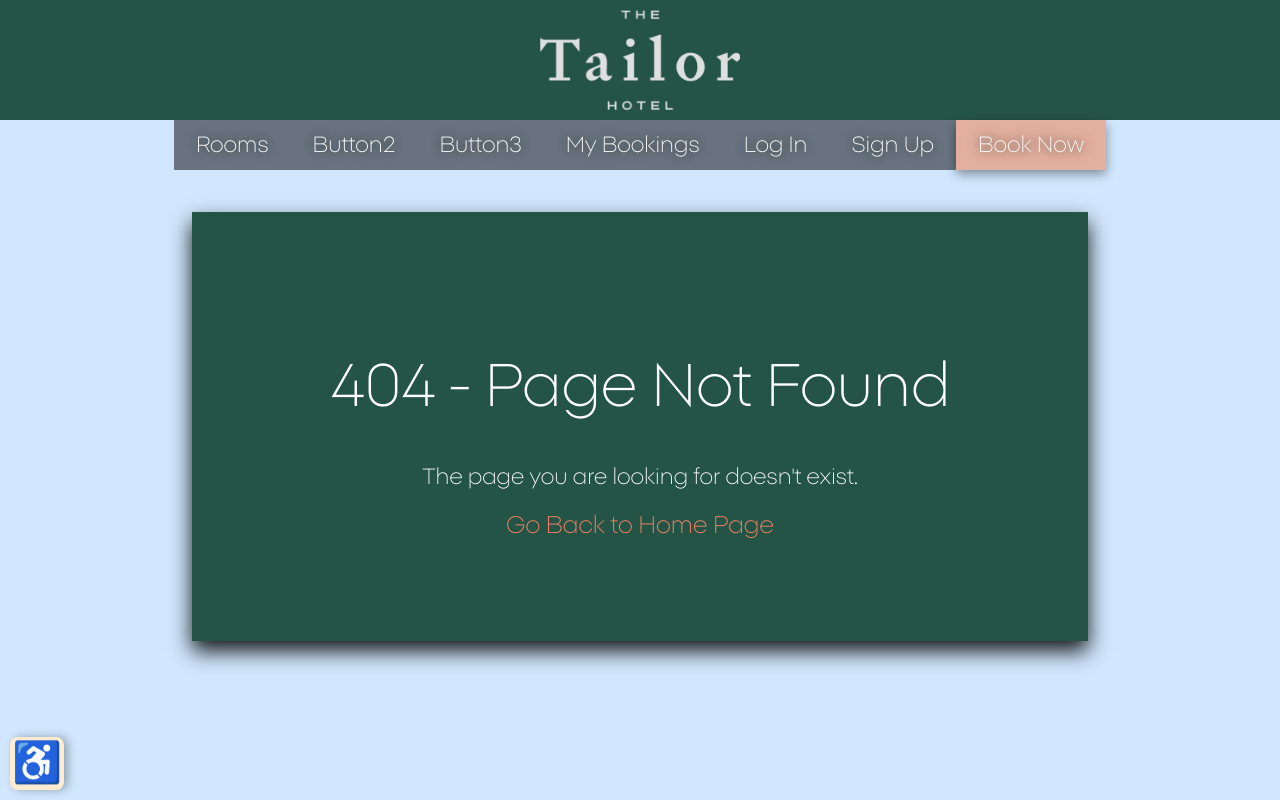
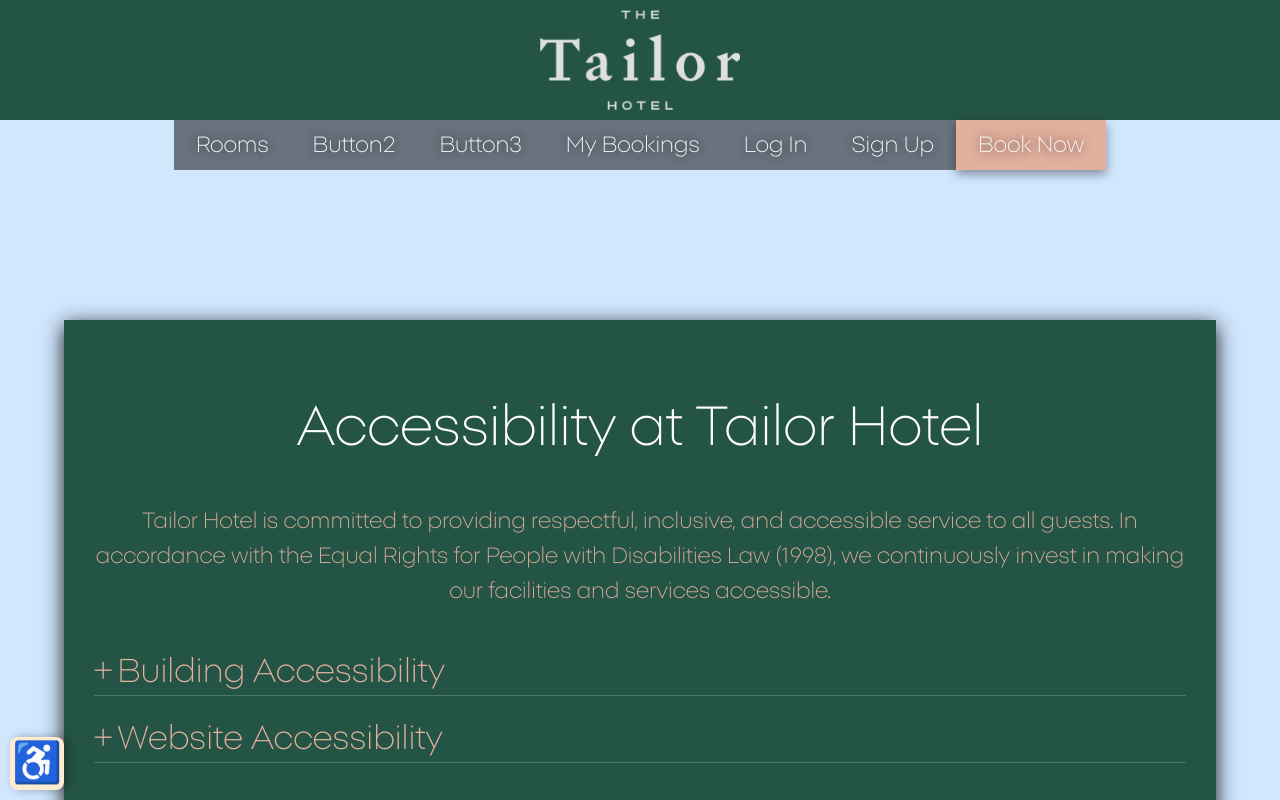
Before and after one commit to TheLordPasta/classicHotel, a React (Create React App) app: page /accessibility in a window 1280 px wide. Shown: the top 800 px of the page. Built offline with nearby package versions, Linux system fonts and the light colour scheme.

Commit message:
added page-sections

```diff
--- a/src/App.tsx
+++ b/src/App.tsx
@@ -13,6 +13,8 @@ import Rooms from "./pages/rooms";
 import "./styles/theme.css";
 import "./App.css";
 import AccessibilityWidget from "./components/accessibilitywidget";
+import TermsAndConditions from "./components/terms-and-conditions";
+import Accessibility from "./components/accessibility";
 
 function App() {
   return (
@@ -25,9 +27,10 @@ function App() {
           <Route path="/homePage" element={<Home />} />
           <Route path="/rooms" element={<Rooms />} />
           <Route path="*" element={<NotFound />} /> {/* Catch-all route */}
+          <Route path="/accessibility" element={<Accessibility />} />
+          <Route path="/terms&conditions" element={<TermsAndConditions />} />
         </Routes>
         <Footer />
-
         <AccessibilityWidget />
       </div>
     </Router>
--- /dev/null
+++ b/src/components/accessibility.tsx
@@ -0,0 +1,71 @@
+import React, { useState } from "react";
+import "../styles/page-section.css";
+
+const accessibilitySections = [
+  {
+    title: "Building Accessibility",
+    content: (
+      <ul>
+        <li>Designated handicapped parking spaces near the entrance</li>
+        <li>Accessible reception desk and service counters</li>
+        <li>Wheelchair-accessible restrooms in the lobby</li>
+        <li>Clear signage for navigation and identification</li>
+        <li>Service animals are welcome throughout the property</li>
+        <li>Staff assistance available for form completion and guidance</li>
+      </ul>
+    ),
+  },
+  {
+    title: "Website Accessibility",
+    content: (
+      <p>
+        Our website is designed to meet WCAG 2.1 AA standards. If you encounter
+        any accessibility issues, please contact us at{" "}
+        <a href="mailto:access@tailorhotel.com">access@tailorhotel.com</a>.
+      </p>
+    ),
+  },
+];
+
+const Accessibility = () => {
+  const [activeIndex, setActiveIndex] = useState<number | null>(null);
+
+  const toggleSection = (index: number) => {
+    setActiveIndex(activeIndex === index ? null : index);
+  };
+
+  return (
+    <section className="page-section">
+      <h1>Accessibility at Tailor Hotel</h1>
+      <p>
+        Tailor Hotel is committed to providing respectful, inclusive, and
+        accessible service to all guests. In accordance with the Equal Rights
+        for People with Disabilities Law (1998), we continuously invest in
+        making our facilities and services accessible.
+      </p>
+
+      <ul className="accordion-list">
+        {accessibilitySections.map((section, index) => {
+          const isActive = activeIndex === index;
+          return (
+            <li key={index} className="accordion-item">
+              <button
+                className={`accordion-title ${isActive ? "active" : ""}`}
+                onClick={() => toggleSection(index)}
+                aria-expanded={isActive}
+              >
+                <span className="accordion-icon">{isActive ? "−" : "+"}</span>
+                {section.title}
+              </button>
+              {isActive && (
+                <div className="accordion-content">{section.content}</div>
+              )}
+            </li>
+          );
+        })}
+      </ul>
+    </section>
+  );
+};
+
+export default Accessibility;
--- a/src/components/footer.tsx
+++ b/src/components/footer.tsx
@@ -1,6 +1,6 @@
 import { FontAwesomeIcon } from "@fortawesome/react-fontawesome";
 import "../styles/footer.css";
-import { faWhatsapp, faFacebook } from "@fortawesome/free-brands-svg-icons";
+import { faLinkedin, faInstagram } from "@fortawesome/free-brands-svg-icons";
 export default function Footer() {
   return (
     <footer className="footer-container">
@@ -15,13 +15,13 @@ export default function Footer() {
             <p>Follow Us</p>
             <span className="social-icon">
               <FontAwesomeIcon
-                icon={faWhatsapp}
-                color="#25d366"
+                icon={faInstagram}
+                color="#d325caff"
               ></FontAwesomeIcon>
             </span>
             <span className="social-icon">
               <FontAwesomeIcon
-                icon={faFacebook}
+                icon={faLinkedin}
                 color="#1877F2"
               ></FontAwesomeIcon>
             </span>
@@ -34,14 +34,14 @@ export default function Footer() {
           <a href="/attractions">Attractions</a>
           <a href="/Media">Media</a>
           <a href="/Sitemap">Sitemap</a>
-          <a href="/Terms&Conditions">Terms and Conditions</a>
+          <a href="/terms&conditions">Terms and Conditions</a>
         </div>
 
         <div className="footer-divider" />
 
         <div className="footer-section right">
           <p>📶 Free WiFi at the hotel</p>
-          <a href="/Accessibility">Accessibility</a>
+          <a href="/accessibility">Accessibility</a>
           <a href="/My-Reservations">My Reservations</a>
           <a href="/Privacy-Policy">Privacy Policy</a>
         </div>
--- /dev/null
+++ b/src/components/terms-and-conditions.tsx
@@ -0,0 +1,77 @@
+import React, { useState } from "react";
+import "../styles/page-section.css";
+
+const termsSections = [
+  {
+    title: "Reservations & Payments",
+    content: (
+      <ul>
+        <li>All reservations are subject to availability and confirmation.</li>
+        <li>
+          Payment must be completed prior to check-in unless otherwise agreed.
+        </li>
+        <li>Cancellation policies vary by rate and season.</li>
+      </ul>
+    ),
+  },
+  {
+    title: "Guest Responsibilities",
+    content: (
+      <ul>
+        <li>Guests must comply with hotel rules and respect other guests.</li>
+        <li>Damage to property may result in additional charges.</li>
+      </ul>
+    ),
+  },
+  {
+    title: "Privacy & Data",
+    content: (
+      <p>
+        We respect your privacy. Personal data collected during booking is
+        handled in accordance with our privacy policy.
+      </p>
+    ),
+  },
+];
+
+const TermsAndConditions = () => {
+  const [activeIndex, setActiveIndex] = useState<number | null>(null);
+
+  const toggleSection = (index: number) => {
+    setActiveIndex(activeIndex === index ? null : index);
+  };
+
+  return (
+    <section className="page-section">
+      <h1>Terms & Conditions</h1>
+      <p>
+        These Terms & Conditions govern your use of Tailor Hotel’s website and
+        services. By accessing or booking with us, you agree to the following
+        terms:
+      </p>
+
+      <ul className="accordion-list">
+        {termsSections.map((section, index) => {
+          const isActive = activeIndex === index;
+          return (
+            <li key={index} className="accordion-item">
+              <button
+                className={`accordion-title ${isActive ? "active" : ""}`}
+                onClick={() => toggleSection(index)}
+                aria-expanded={isActive}
+              >
+                <span className="accordion-icon">{isActive ? "−" : "+"}</span>
+                {section.title}
+              </button>
+              {isActive && (
+                <div className="accordion-content">{section.content}</div>
+              )}
+            </li>
+          );
+        })}
+      </ul>
+    </section>
+  );
+};
+
+export default TermsAndConditions;
--- a/src/styles/accessibilitywidget.css
+++ b/src/styles/accessibilitywidget.css
@@ -106,7 +106,8 @@ body {
   em,
   a,
   div,
-  footer {
+  footer,
+  section {
     filter: grayscale(100%);
   }
   /* Mid-gray tone */
--- /dev/null
+++ b/src/styles/page-section.css
@@ -0,0 +1,81 @@
+.page-section {
+  margin-top: 300px;
+  display: flex;
+  flex-direction: column;
+  text-align: center;
+  color: var(--secondary-text-color);
+  margin-left: 5%;
+  margin-right: 5%;
+  background-color: var(--primary-color);
+  box-shadow: 0 5px 20px rgba(0, 0, 0, 0.9);
+  border-radius: 0px;
+  transition: transform 0.2s ease-in-out;
+  padding: 30px;
+}
+
+.page-section h1 {
+  font-size: 2.5rem;
+  margin-bottom: 20px;
+}
+
+.page-section p {
+  font-size: 1rem;
+  line-height: 1.6;
+}
+
+/* Accordion Styles */
+.accordion-list {
+  padding: 0;
+  margin-top: 20px;
+  list-style: none;
+}
+
+.accordion-item {
+  margin-bottom: 1rem;
+  border-bottom: 1px solid rgba(255, 255, 255, 0.2);
+}
+
+.accordion-title {
+  display: flex;
+  align-items: center;
+  gap: 5px;
+  background: none;
+  border: none;
+  font-size: 1.5rem;
+  color: var(--secondary-text-color);
+  cursor: pointer;
+  padding: 2px 0;
+  width: 100%;
+  text-align: left;
+  transition: color 0.3s ease;
+  transition: transform 0.1s ease-in-out;
+}
+
+.accordion-title:hover,
+.accordion-title.active {
+  color: var(--accent-color);
+  transform: translateY(-2px);
+}
+
+.accordion-icon {
+  font-size: 1.5rem;
+  color: var(--secondary-text-color);
+  transition: transform 0.3s ease;
+}
+
+.accordion-content {
+  padding: 10px 20px;
+  animation: slideDown 0.3s ease-out;
+  text-align: start;
+}
+
+@keyframes slideDown {
+  from {
+    opacity: 0;
+    transform: translateY(-5px);
+  }
+  to {
+    opacity: 1;
+    transform: translateY(0);
+  }
+}
--- a/src/styles/theme.css
+++ b/src/styles/theme.css
@@ -40,7 +40,7 @@ a {
 select {
   all: unset;
 }
-/*test*/
+/*adjustable font*/
 html {
   font-size: var(--base-font-size, 22px);
 }
```
